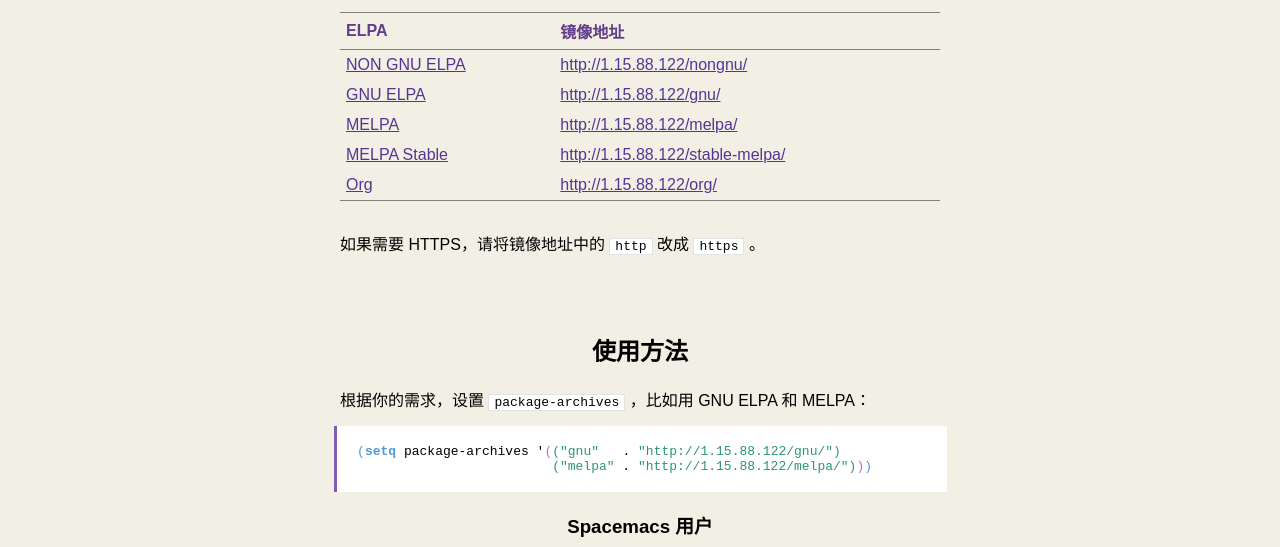
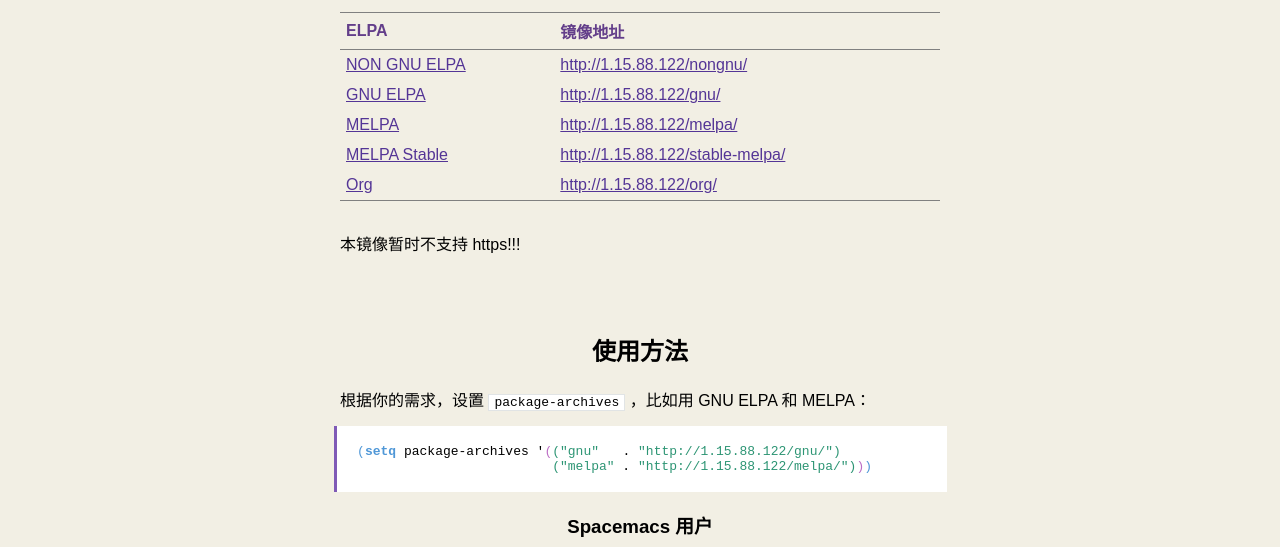
Before and after one commit to emacs-china/elpa, a plain HTML site: page index.html in a window 1280 px wide. Shown: the part 550-1097 px from the top of the page. Drawn offline with Linux system fonts and the light colour scheme.

Commit message:
remove https support

```diff
--- a/index.html
+++ b/index.html
@@ -87,7 +87,7 @@
 </table>
 
 <p>
-如果需要 HTTPS，请将镜像地址中的 <code>http</code> 改成 <code>https</code> 。
+本镜像暂时不支持 https!!!
 </p>
 
 <div id="outline-container-orgfe76ec2" class="outline-2">
```
